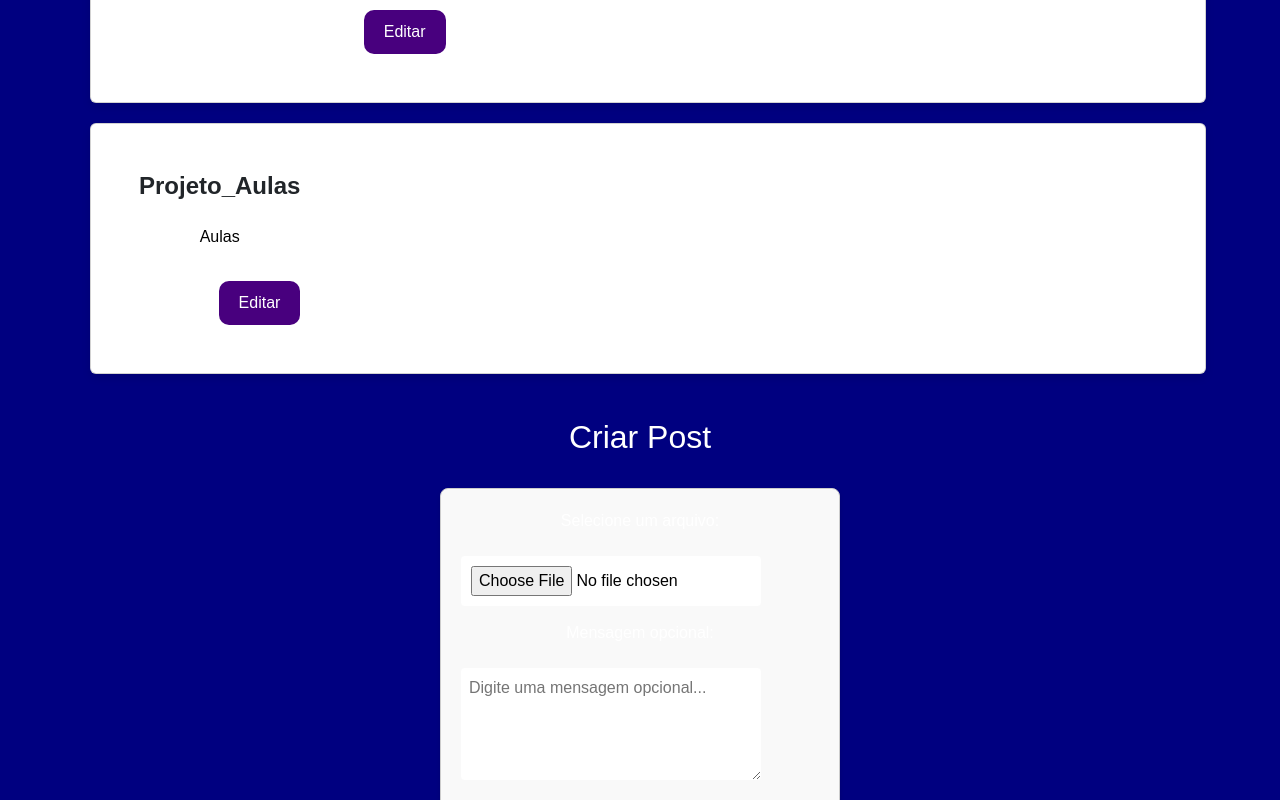
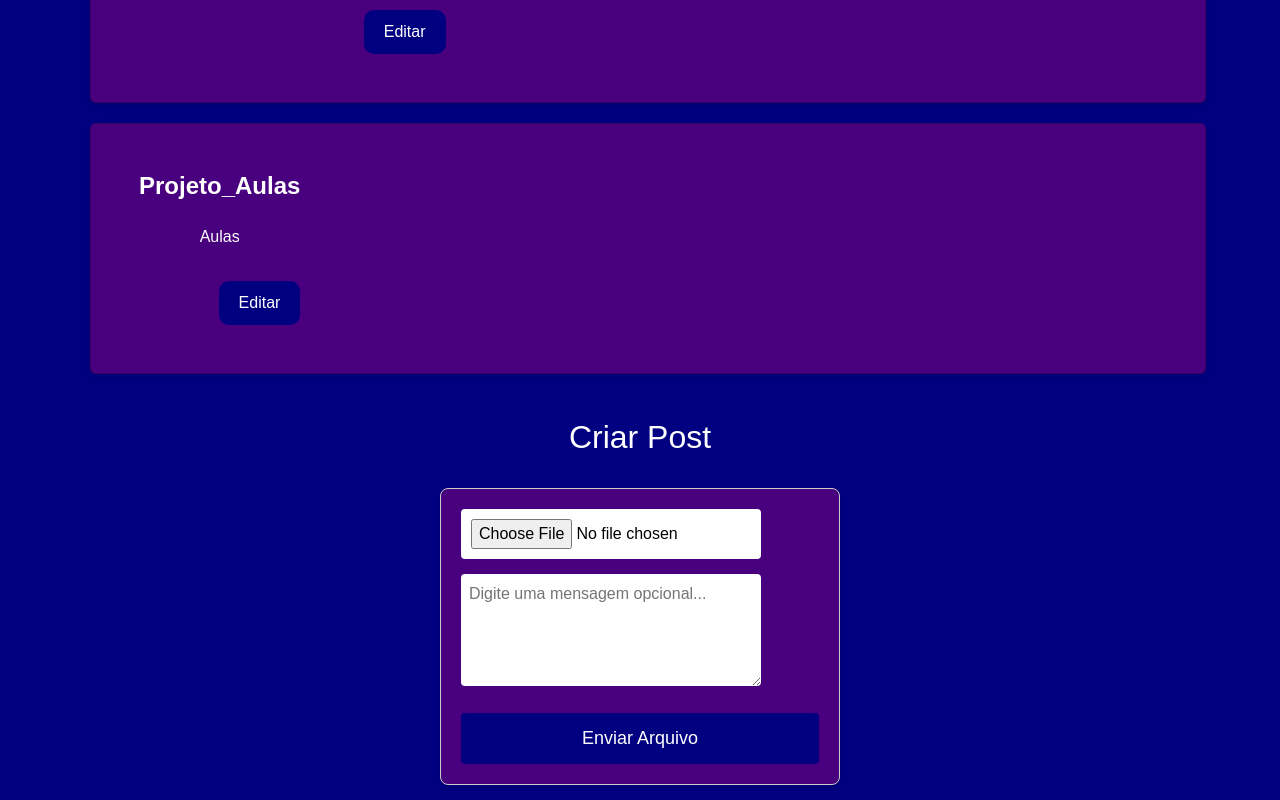
Before and after one commit to Gustavolima07/proj_react, a React (Vite) app in the folder vite-project/: page /Perfil in a window 1280 px wide. Shown: the part 1380-2180 px from the top of the page. Built offline with nearby package versions, Linux system fonts and the light colour scheme; no server answers.

Commit message:
Melhoria no CSS do form e dos cards

```diff
--- a/vite-project/src/components/Cards/Cards.css
+++ b/vite-project/src/components/Cards/Cards.css
@@ -1,5 +1,5 @@
 .card {
-  background-color: var(--cinza);
+  background-color: #48007e !important;
   padding: 20px;
   border-radius: 10px;
   box-shadow: 0 4px 8px rgba(0, 0, 0, 0.1);
@@ -10,6 +10,7 @@
   align-items: flex-start;
   transition: transform 0.3s ease;
 }
+
 
 .card:hover {
   transform: scale(1.05);
@@ -24,12 +25,12 @@
 .card-title {
   font-size: 1.5rem;
   font-weight: bold;
-  color: var(--preto);
+  color: #ffffff !important;
 }
 
 .card-text {
   font-size: 1rem;
-  color: var(--preto);
+  color: var(--branco);
 }
 
 .card-edit-button {
@@ -42,8 +43,8 @@
   transition: background-color 0.3s;
 }
 
-.card-edit-button:hover {
-  background-color: #48007e;
+.card-edit-button {
+  background-color: #000080;
 }
 
 .card-edit-input,
--- a/vite-project/src/components/Form/Form.css
+++ b/vite-project/src/components/Form/Form.css
@@ -5,7 +5,7 @@
     padding: 20px;
     border: 1px solid #ccc;
     border-radius: 8px;
-    background-color: #f9f9f9;
+    background-color: #48007e;
     box-shadow: 0 2px 5px rgba(0, 0, 0, 0.1);
     width: 100%;
     max-width: 400px;
@@ -31,7 +31,7 @@
   }
 
   .formulario-arquivo button[type="submit"] {
-    background-color: #48007e;
+    background-color: #000080;
     color: white;
     padding: 12px 20px;
     border: none;
--- a/vite-project/src/components/Form/Form.jsx
+++ b/vite-project/src/components/Form/Form.jsx
@@ -50,7 +50,6 @@ function Form({ onArquivoEnviado }) {
 
   return (
     <form onSubmit={handleSubmit} className="formulario-arquivo">
-      <label htmlFor="arquivo">Selecione um arquivo:</label>
       <input
         type="file"
         id="arquivo"
@@ -59,7 +58,6 @@ function Form({ onArquivoEnviado }) {
         required
       />
 
-      <label htmlFor="mensagem">Mensagem opcional:</label>
       <textarea
         id="mensagem"
         name="mensagem"
```
